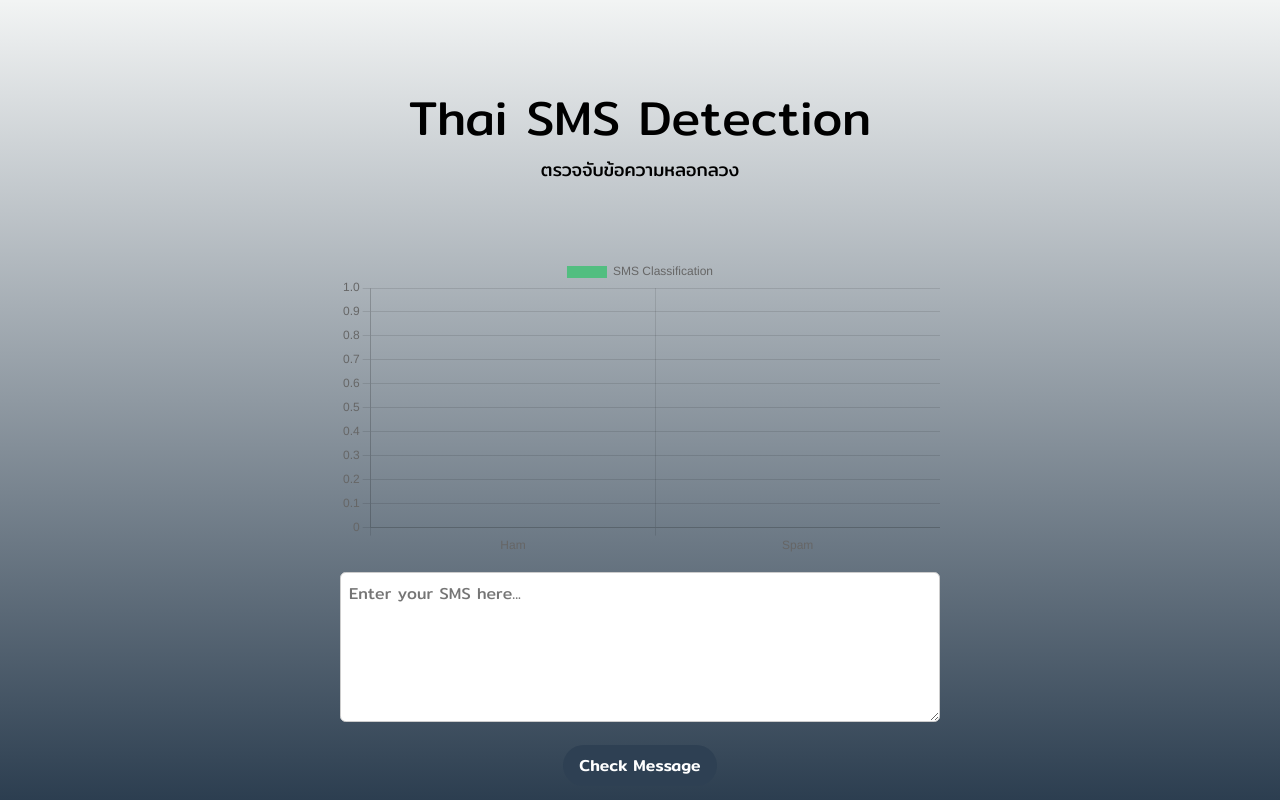
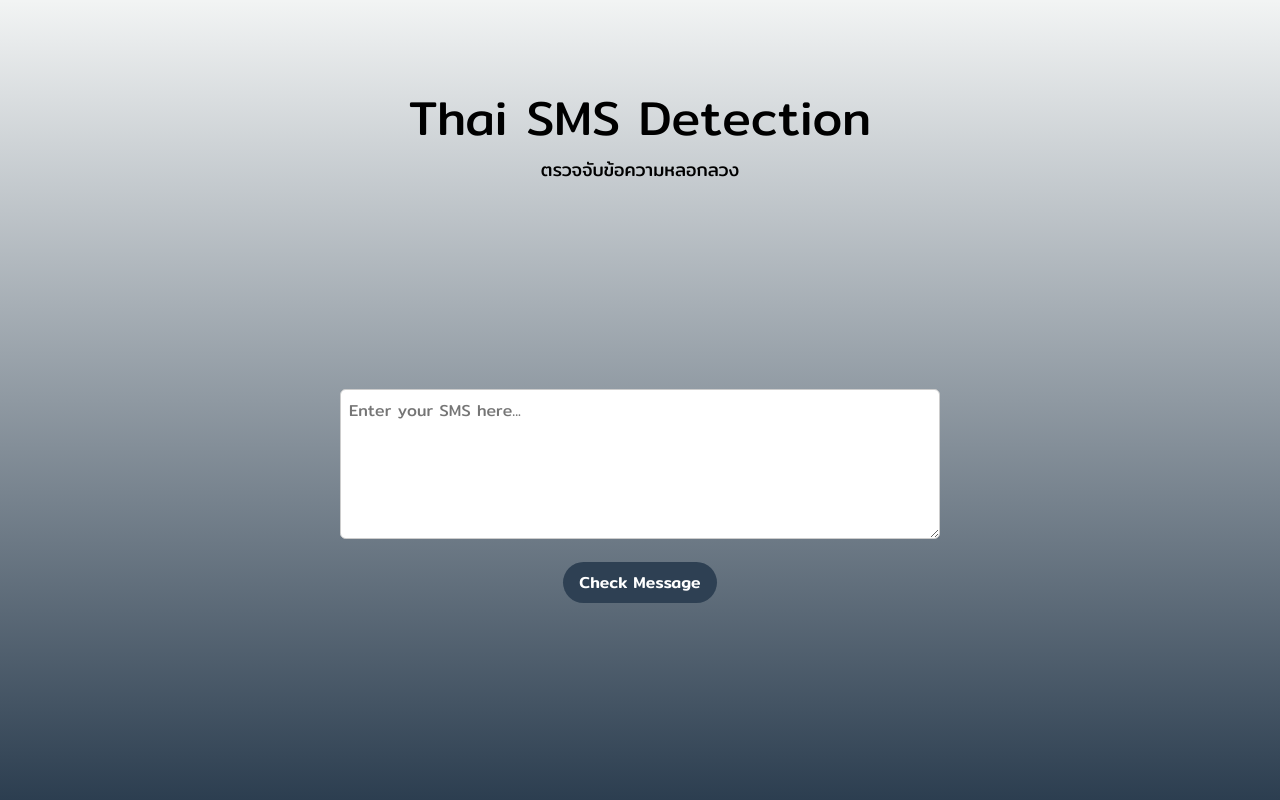
Before and after one commit to punchpatcha/thai-sms-detection, a Next.js app in the folder frontend-ai/: page / in a window 1280 px wide. Built offline with nearby package versions, Linux system fonts and the light colour scheme.

Commit message:
Update page.js to include chart

```diff
--- a/frontend-ai/src/app/page.js
+++ b/frontend-ai/src/app/page.js
@@ -10,11 +10,12 @@ import {
   Title,
   Tooltip,
   Legend,
+  ArcElement,  // Import for pie charts
 } from 'chart.js';
-import { Bar } from 'react-chartjs-2';
+import { Bar, Pie } from 'react-chartjs-2';
 
 // Register the necessary components for the chart
-ChartJS.register(CategoryScale, LinearScale, BarElement, Title, Tooltip, Legend);
+ChartJS.register(CategoryScale, LinearScale, BarElement, Title, Tooltip, Legend, ArcElement);
 
 export default function Home() {
   const [message, setMessage] = useState('');
@@ -23,6 +24,7 @@ export default function Home() {
 
   const [hamCount, setHamCount] = useState(0);
   const [spamCount, setSpamCount] = useState(0);
+  const [confidenceData, setConfidenceData] = useState(null);
 
   const handleSubmit = async (e) => {
     e.preventDefault();
@@ -67,6 +69,18 @@ export default function Home() {
     } else if (data.prediction === 'spam') {
       setSpamCount(prevCount => prevCount + 1);
     }
+
+    // Set the confidence data for visualization
+    setConfidenceData({
+      labels: ['Ham', 'Spam'],
+      datasets: [
+        {
+          label: 'Confidence',
+          data: [100 - data.confidence, data.confidence], // Adjust data to fit your visualization
+          backgroundColor: ['#52be80', '#ec7063'],
+        },
+      ],
+    });
     setLoading(false); // Set loading to false after response
   };
 
@@ -80,20 +94,28 @@ export default function Home() {
         <h2 >ตรวจจับข้อความหลอกลวง</h2>
       </div>
       {/* Chart Visualization */}
-          <div className={styles.chartContainer}>
-            <Bar
-              data={{
-                labels: ['Ham', 'Spam'],
-                datasets: [
-                  {
-                    label: 'SMS Classification',
-                    data: [hamCount, spamCount],
-                    backgroundColor: ['#52be80', '#ec7063'],
+      <div className={styles.chartContainer}>
+        {confidenceData && (
+          <Pie
+            data={confidenceData}
+            options={{
+              plugins: {
+                legend: {
+                  position: 'top',
+                },
+                tooltip: {
+                  callbacks: {
+                    label: (tooltipItem) => {
+                      const value = tooltipItem.raw;
+                      return ` ${tooltipItem.label}: ${value.toFixed(2)}%`;
+                    },
                   },
-                ],
-              }}
-            />
-          </div>
+                },
+              },
+            }}
+          />
+        )}
+      </div>
       <div className={styles.formContainer}>
         <form onSubmit={handleSubmit}>
           <textarea
```
